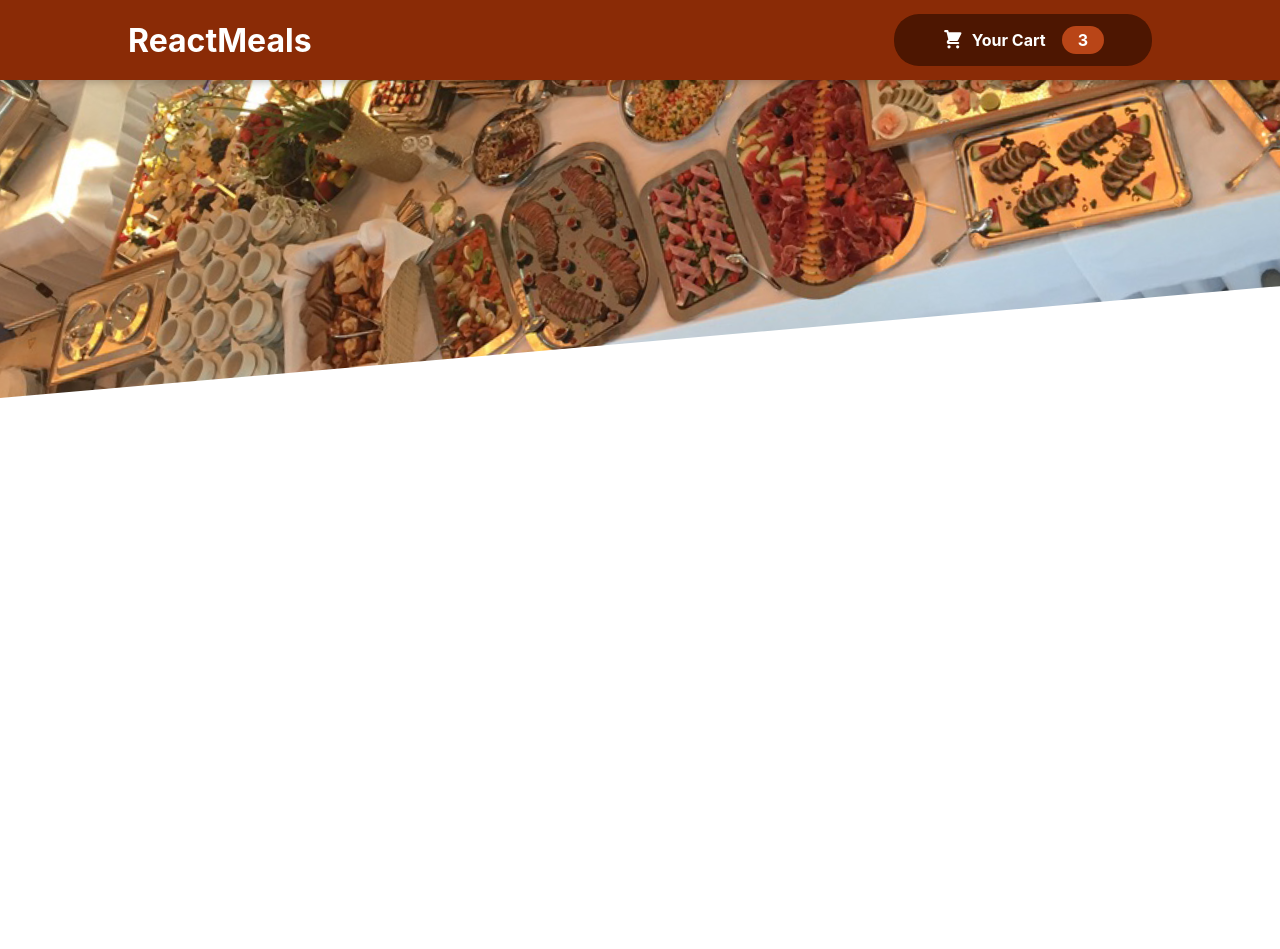
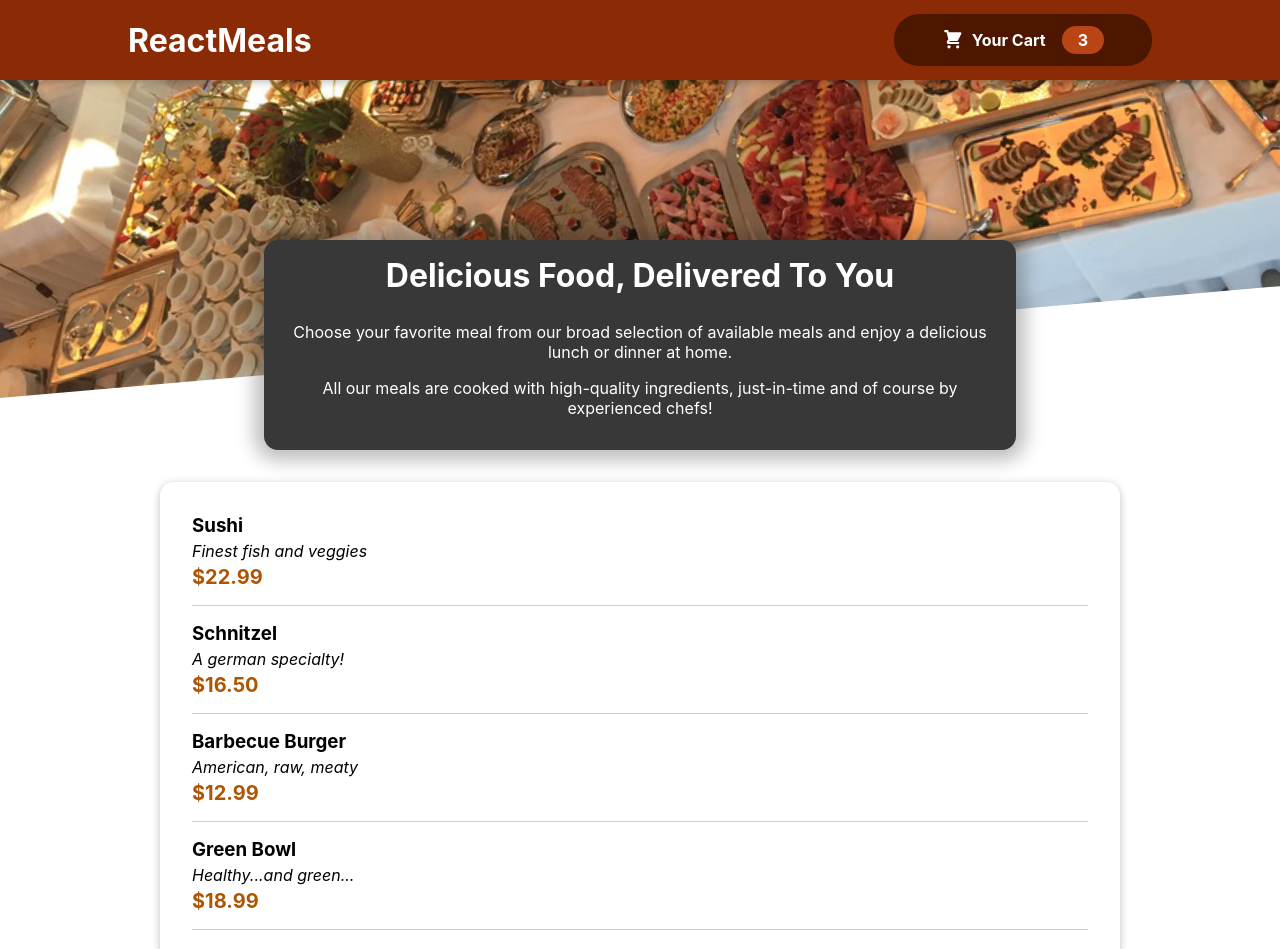
Before and after one commit to mustafatayfur/food-order-app-react, a React (Create React App) app: page / in a window 1280 px wide. Shown: the top 949 px of the page. Before the commit the page ends 800 px from the top, so only its background shows below. Built offline with nearby package versions, Linux system fonts and the light colour scheme; the HTML template or start-up script is replaced by a standard one.

Commit message:
Available meal, mealıtem, meal ıtem form add to cart

```diff
--- a/src/App.js
+++ b/src/App.js
@@ -1,10 +1,14 @@
 import { Fragment } from "react";
 import Header from "./components/Layout/Header";
+import Meals from "./components/Meals/Meals";
 
 function App() {
   return (
     <Fragment>
       <Header/>
+      <main>
+        <Meals/>
+      </main>
     </Fragment>
   );
 }
--- a/src/components/Meals/AvailableMeals.js
+++ b/src/components/Meals/AvailableMeals.js
@@ -1,8 +1,51 @@
 import React from 'react'
+import { ListGroup } from 'react-bootstrap';
+import Card from '../UI/Card';
+import MealItem from './MealItem/MealItem';
+import classes from './AvailableMeals.module.css';
+
+const DUMMY_MEALS = [
+    {
+      id: 'm1',
+      name: 'Sushi',
+      description: 'Finest fish and veggies',
+      price: 22.99,
+    },
+    {
+      id: 'm2',
+      name: 'Schnitzel',
+      description: 'A german specialty!',
+      price: 16.5,
+    },
+    {
+      id: 'm3',
+      name: 'Barbecue Burger',
+      description: 'American, raw, meaty',
+      price: 12.99,
+    },
+    {
+      id: 'm4',
+      name: 'Green Bowl',
+      description: 'Healthy...and green...',
+      price: 18.99,
+    },
+  ];
 
 const AvailableMeals = () => {
+    const mealsList = DUMMY_MEALS.map(meal =>
+       <MealItem
+       key={meal.id}
+       meal={meal}
+       name={meal.name}
+       price={meal.price}
+       description={meal.description}
+       />);
   return (
-    <div>AvailableMeals</div>
+    <section className={classes.meals}>
+      <Card>
+        <ul>{mealsList}</ul>
+      </Card>
+    </section>
   )
 }
 
--- /dev/null
+++ b/src/components/Meals/AvailableMeals.module.css
@@ -0,0 +1,24 @@
+.meals {
+    max-width: 60rem;
+    width: 90%;
+    margin: 2rem auto;
+    animation: meals-appear 1s ease-out forwards;
+  }
+
+  .meals ul {
+    list-style: none;
+    margin: 0;
+    padding: 0;
+  }
+
+  @keyframes meals-appear {
+    from {
+      opacity: 0;
+      transform: translateY(3rem);
+    }
+
+    to {
+      opacity: 1;
+      transform: translateY(0);
+    }
+  }
--- /dev/null
+++ b/src/components/Meals/MealItem/MealItem.js
@@ -0,0 +1,20 @@
+import React from 'react'
+import classes from './MealItem.module.css'
+
+const MealItem = (props) => {
+    const price = `$${props.price.toFixed(2)}`;
+  return (
+    <li className={classes.meal}>
+        <div>
+            <h3>{props.name}</h3>
+            <div className={classes.description}>{props.description}</div>
+            <div className={classes.price}>{price}</div>
+        </div>
+        <div>
+
+        </div>
+    </li>
+  )
+}
+
+export default MealItem
--- /dev/null
+++ b/src/components/Meals/MealItem/MealItem.module.css
@@ -0,0 +1,22 @@
+.meal {
+    display: flex;
+    justify-content: space-between;
+    margin: 1rem;
+    padding-bottom: 1rem;
+    border-bottom: 1px solid #ccc;
+  }
+
+  .meal h3 {
+    margin: 0 0 0.25rem 0;
+  }
+
+  .description {
+    font-style: italic;
+  }
+
+  .price {
+    margin-top: 0.25rem;
+    font-weight: bold;
+    color: #ad5502;
+    font-size: 1.25rem;
+  }
--- a/src/components/Meals/Meals.js
+++ b/src/components/Meals/Meals.js
@@ -1,8 +1,13 @@
-import React from 'react'
+import React, {Fragment} from 'react'
+import MealsSummary from './MealsSummary'
+import AvailableMeals from './AvailableMeals'
 
 const Meals = () => {
   return (
-    <div>Meals</div>
+    <Fragment>
+        <MealsSummary/>
+        <AvailableMeals/>
+    </Fragment>
   )
 }
 
--- /dev/null
+++ b/src/components/UI/Card.js
@@ -0,0 +1,10 @@
+import React from 'react'
+import classes from './Card.module.css'
+
+const Card = (props) => {
+  return (
+    <div className={classes.card}>{props.children}</div>
+  )
+}
+
+export default Card
--- /dev/null
+++ b/src/components/UI/Card.module.css
@@ -0,0 +1,6 @@
+.card {
+    padding: 1rem;
+    box-shadow: 0 2px 8px rgba(0, 0, 0, 0.25);
+    border-radius: 14px;
+    background-color: white;
+  }
```
Also changed, not shown: src/components/Meals/MealItem/MealItemForm.js (added, +10 -0 lines), src/components/Meals/MealItem/MealItemForm.module.css (added, +20 -0 lines).
